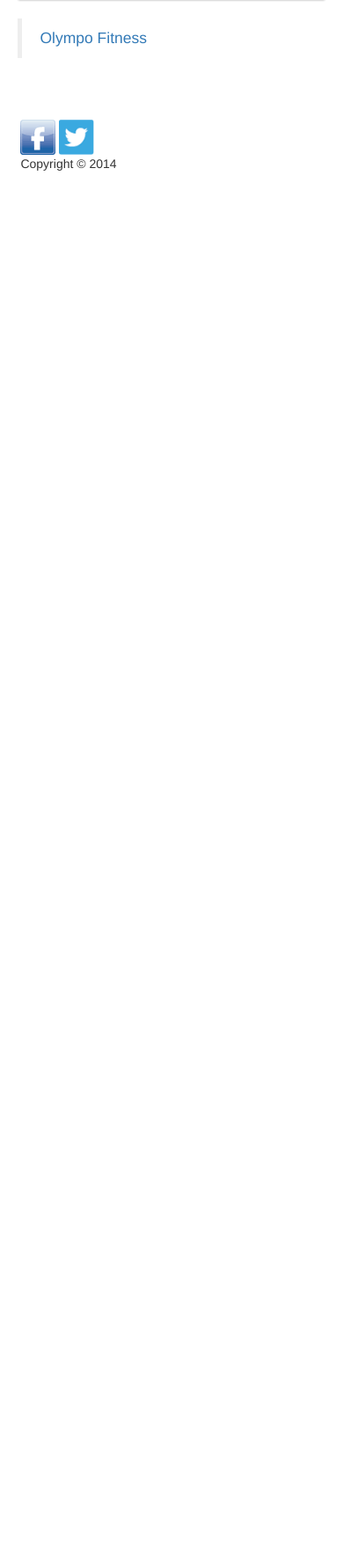
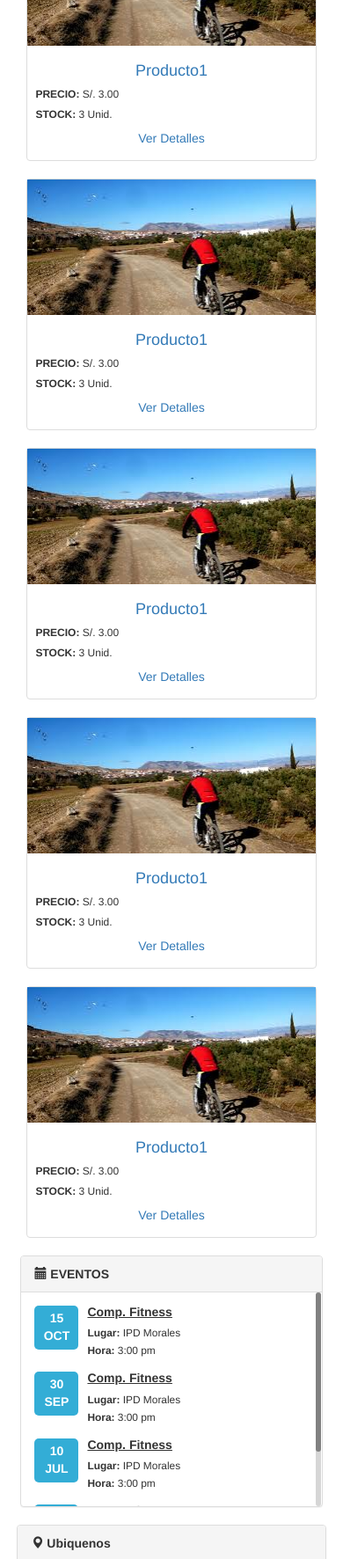
Before and after one commit to colbert6/OlympoGym, a PHP site: page /web/productos in a window 390 px wide. Shown: the part 650-2422 px from the top of the page at 88% size. Before the commit the page ends 844 px from the top, so only its background shows below. Run offline with PHP 8.4, Linux system fonts and the light colour scheme; some libraries are stand-ins or nearby versions.

Commit message:
Vista productos

```diff
--- a/views/web/productos.php
+++ b/views/web/productos.php
@@ -1,7 +1,106 @@
-<?php
+<div class="col-md-9">
+    <div class="col-md-3">
 
-/*
- * To change this license header, choose License Headers in Project Properties.
- * To change this template file, choose Tools | Templates
- * and open the template in the editor.
- */
+                <div class="list-group">
+                    <a href="#" class="list-group-item">Quemadores</a>
+                    <a href="#" class="list-group-item">Proteinas</a>
+                    <a href="#" class="list-group-item">Anabolicos</a>
+                </div>
+
+    </div>
+    <div class="col-md-9">
+
+
+                   <div class="col-sm-4 col-lg-4 col-md-4">
+                        <div class="thumbnail">
+                            <img src="<?php echo $_webParams['ruta_img']; ?>4.jpg" alt="">
+                            <div class="caption">
+                                <h4 class="text-center"><a href="#">Producto1</a>
+                                </h4>
+
+                                <h6><strong>PRECIO:</strong> S/. 3.00</h6>
+                                <h6><strong>STOCK:</strong> 3 Unid.</h6>
+                                <p class="text-center"><a href="#">Ver Detalles</a></p>
+                            </div>
+
+                        </div>
+                    </div>
+                    <div class="col-sm-4 col-lg-4 col-md-4">
+                        <div class="thumbnail">
+                            <img src="<?php echo $_webParams['ruta_img']; ?>4.jpg" alt="">
+                            <div class="caption">
+                                <h4 class="text-center"><a href="#">Producto1</a>
+                                </h4>
+
+                                <h6><strong>PRECIO:</strong> S/. 3.00</h6>
+                                <h6><strong>STOCK:</strong> 3 Unid.</h6>
+                                <p class="text-center"><a href="#">Ver Detalles</a></p>
+                            </div>
+
+                        </div>
+                    </div>
+
+                    <div class="col-sm-4 col-lg-4 col-md-4">
+                        <div class="thumbnail">
+                            <img src="<?php echo $_webParams['ruta_img']; ?>4.jpg" alt="">
+                            <div class="caption">
+                                <h4 class="text-center"><a href="#">Producto1</a>
+                                </h4>
+
+                                <h6><strong>PRECIO:</strong> S/. 3.00</h6>
+                                <h6><strong>STOCK:</strong> 3 Unid.</h6>
+                                <p class="text-center"><a href="#">Ver Detalles</a></p>
+                            </div>
+
+                        </div>
+                    </div>
+                    <div class="col-sm-4 col-lg-4 col-md-4">
+                        <div class="thumbnail">
+                            <img src="<?php echo $_webParams['ruta_img']; ?>4.jpg" alt="">
+                            <div class="caption">
+                                <h4 class="text-center"><a href="#">Producto1</a>
+                                </h4>
+
+                                <h6><strong>PRECIO:</strong> S/. 3.00</h6>
+                                <h6><strong>STOCK:</strong> 3 Unid.</h6>
+                                <p class="text-center"><a href="#">Ver Detalles</a></p>
+                            </div>
+
+                        </div>
+                    </div>
+                    <div class="col-sm-4 col-lg-4 col-md-4">
+                        <div class="thumbnail">
+                            <img src="<?php echo $_webParams['ruta_img']; ?>4.jpg" alt="">
+                            <div class="caption">
+                                <h4 class="text-center"><a href="#">Producto1</a>
+                                </h4>
+
+                                <h6><strong>PRECIO:</strong> S/. 3.00</h6>
+                                <h6><strong>STOCK:</strong> 3 Unid.</h6>
+                                <p class="text-center"><a href="#">Ver Detalles</a></p>
+                            </div>
+
+                        </div>
+                    </div>
+                    <div class="col-sm-4 col-lg-4 col-md-4">
+                        <div class="thumbnail">
+                            <img src="<?php echo $_webParams['ruta_img']; ?>4.jpg" alt="">
+                            <div class="caption">
+                                <h4 class="text-center"><a href="#">Producto1</a>
+                                </h4>
+
+                                <h6><strong>PRECIO:</strong> S/. 3.00</h6>
+                                <h6><strong>STOCK:</strong> 3 Unid.</h6>
+                                <p class="text-center"><a href="#">Ver Detalles</a></p>
+                            </div>
+
+                        </div>
+                    </div>
+
+
+
+
+
+
+        </div>
+     </div>
```
